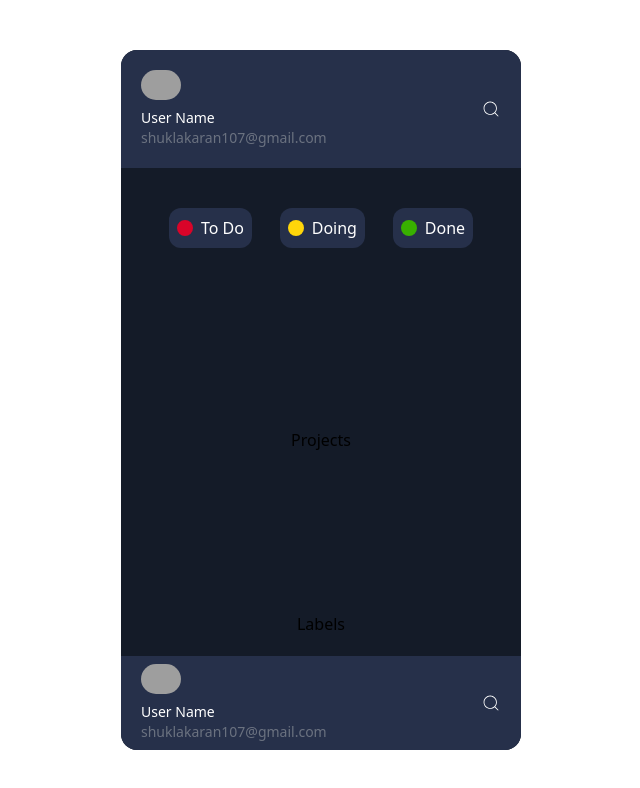
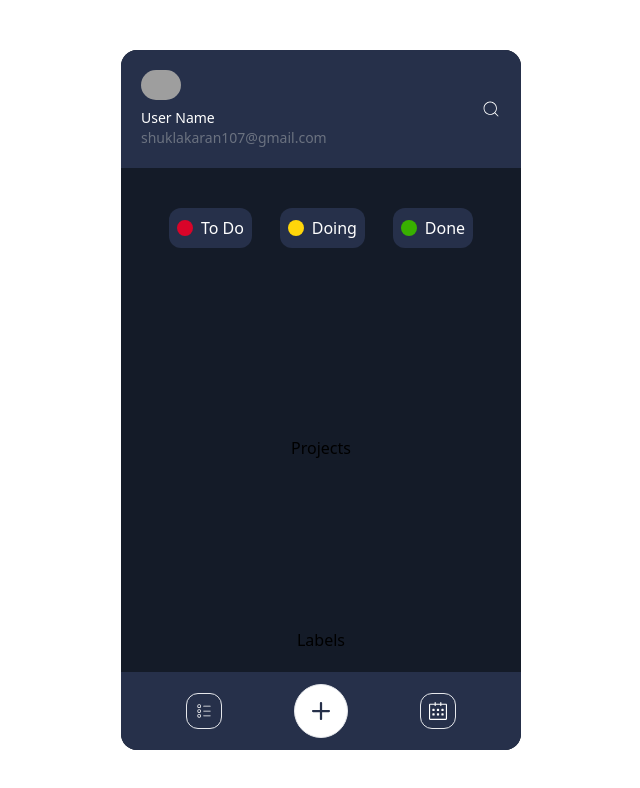
Before and after one commit to Sh-karan27/TodoApp, a React (Vite) app: page / in a window 1280 px wide. Shown: the top 788 px of the page, without its empty margins (319-959 px from the left). Built offline with nearby package versions, Linux system fonts and the light colour scheme; grey boxes are pictures that could not be loaded.

Commit message:
Footer and styling

```diff
--- a/src/components/Footer.jsx
+++ b/src/components/Footer.jsx
@@ -1,21 +1,24 @@
-import React from 'react';
-
-import UserImg from '../assets/UserImg.jpg';
-import { CiSearch } from 'react-icons/ci';
+import React from "react";
+import { footerArray } from "../constants";
 const Footer = () => {
   return (
-
-    <section className='bg-[#26304A] w-full  py-2 px-5  flex items-center justify-between'>
-      <div className='flex flex-col items-start justify-center gap-2 '>
-        <img src={UserImg} alt='userImg' className='w-10 rounded-full' />
-        <div className='flex flex-col items-start justify-center '>
-          <span className='text-sm text-white'>User Name</span>
-          <span className='text-sm text-gray-500'>
-            shuklakaran107@gmail.com
-          </span>
-        </div>
+    <section className=" relative  bg-[#26304A] w-full  py-3 px-5  flex items-center justify-center">
+      <div className="w-3/4 flex items-center justify-between ">
+        {footerArray.map((item, i) => (
+          <div key={i} className=" flex items-center justify-between">
+            <div
+              className={`${
+                item.name === "Add task"
+                  ? "text-4xl  text-[#26304A] font-light bg-white  rounded-full hover:bg-[#26304A] hover:text-white border "
+                  : " text-lg border  rounded-xl  text-white  hover:bg-white hover:text-[#26304A] "
+              } px-2 py-2 cursor-pointer transition-colors delay-300 ease-linear `}
+              title={item.name}
+            >
+              {item.icon}
+            </div>
+          </div>
+        ))}
       </div>
-      <CiSearch className=' text-xl text-white cursor-pointer' />
     </section>
   );
 };
--- a/src/components/Status.jsx
+++ b/src/components/Status.jsx
@@ -8,7 +8,7 @@ const Status = () => {
         {StatusList.map((item, i) => (
           <div
             key={i}
-            className="bg-[#26304A]  flex items-center justify-center  gap-2  px-2 py-2 rounded-xl"
+            className=" cursor-pointer  bg-[#26304A]  flex items-center justify-center  gap-2  px-2 py-2 rounded-xl"
           >
             <div
               className="px-2 py-2 rounded-full"
--- a/src/constants/index.js
+++ /dev/null
@@ -1,5 +0,0 @@
-export const StatusList = [
-    { status: "To Do", color: "#d90429" },
-    { status: "Doing", color: "#ffd60a" },
-    { status: "Done", color: "#38b000" }
-];
--- /dev/null
+++ b/src/constants/index.jsx
@@ -0,0 +1,26 @@
+import { SlCalender } from "react-icons/sl";
+import { CiCircleList } from "react-icons/ci";
+import { IoIosAdd } from "react-icons/io";
+
+
+export const StatusList = [
+    { status: "To Do", color: "#d90429" },
+    { status: "Doing", color: "#ffd60a" },
+    { status: "Done", color: "#38b000" }
+];
+
+
+export   const footerArray = [
+  {
+    name: "List",
+    icon: <CiCircleList />,
+  },
+  {
+    name: "Add task",
+    icon: < IoIosAdd />,
+  },
+  {
+    name: "Calendar",
+    icon: <SlCalender />,
+  },
+];
```
Also changed, not shown: src/index.css (line endings or trailing spaces).
